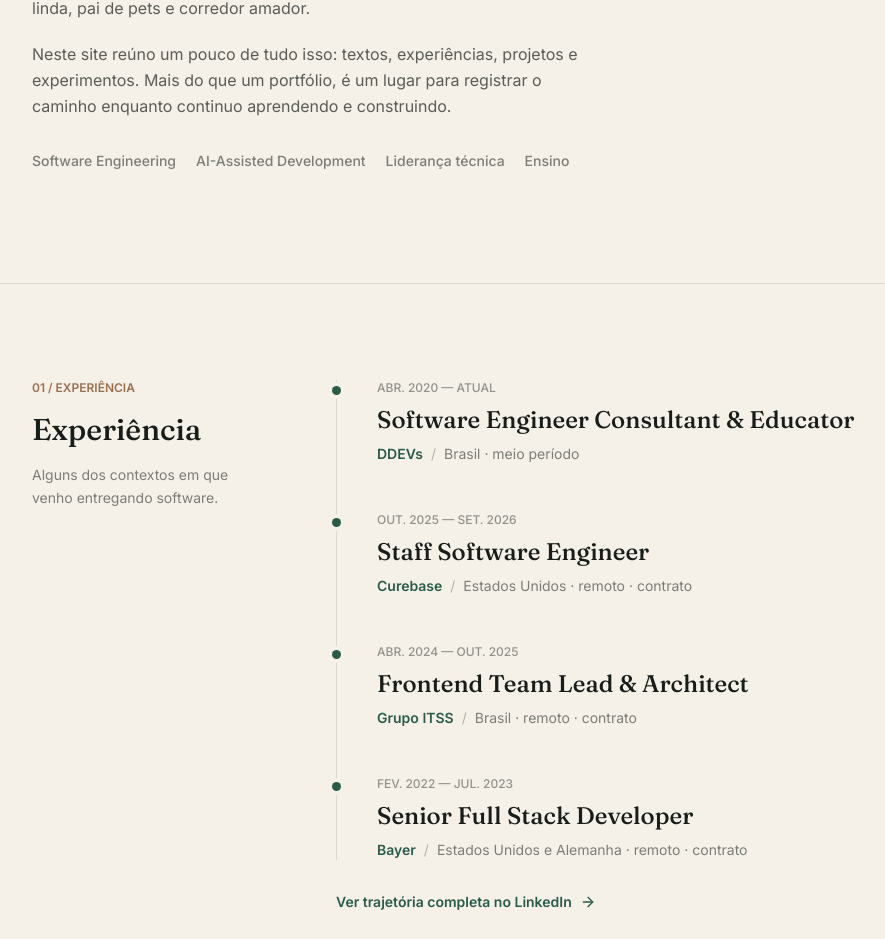
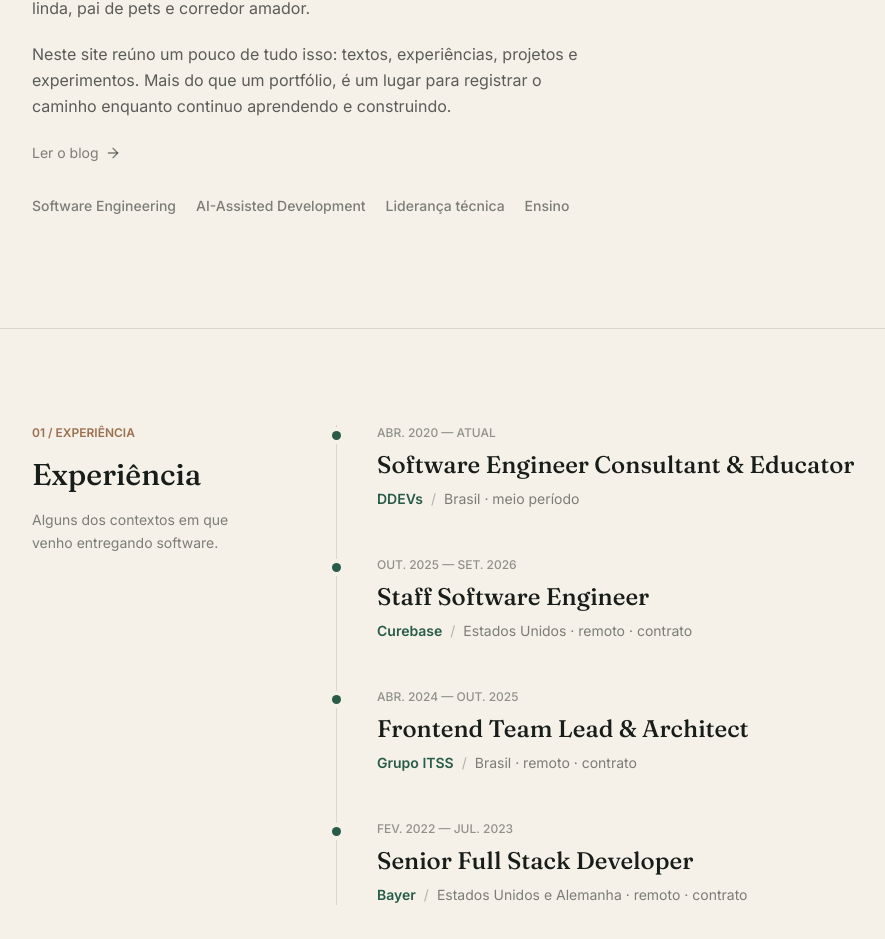
Before and after one commit to odanieldcs/danieldcs.com, a Next.js app: page /about in a window 1280 px wide. Shown: the part 893-1832 px from the top of the page, without its empty margins (72-957 px from the left). Built offline with nearby package versions, Linux system fonts and the light colour scheme; no server answers.

Commit message:
feat: link home to about and about to the blog (ENG-99)
Add a quiet text link under each intro so the pages point to the next place to read.

```diff
--- a/components/about-view.tsx
+++ b/components/about-view.tsx
@@ -1,6 +1,7 @@
 'use client'
 
 import Image from 'next/image'
+import Link from 'next/link'
 import { ArrowRightIcon } from '@/components/arrow-right-icon'
 import { Container } from '@/components/container'
 import { useInterfaceLanguage } from '@/components/interface-language-provider'
@@ -25,6 +26,12 @@ const subtitleClassName = 'mt-4 text-sm leading-relaxed text-foreground/55'
 const ctaLinkClassName = [
   'group mt-8 inline-flex items-center gap-2 text-sm font-semibold text-accent',
   'rounded-sm hover:underline',
+  'outline-none focus-visible:ring-2 focus-visible:ring-foreground/35 focus-visible:ring-offset-2 focus-visible:ring-offset-background',
+].join(' ')
+
+const quietCtaClassName = [
+  'group mt-6 inline-flex w-fit items-center gap-1.5 text-sm text-foreground/55',
+  'rounded-sm transition-colors hover:text-foreground',
   'outline-none focus-visible:ring-2 focus-visible:ring-foreground/35 focus-visible:ring-offset-2 focus-visible:ring-offset-background',
 ].join(' ')
 
@@ -88,6 +95,10 @@ function Intro({ copy }: { copy: AboutCopy }) {
             <p key={paragraph}>{paragraph}</p>
           ))}
         </div>
+        <Link href="/blog" className={quietCtaClassName}>
+          {copy.blogCta}
+          <ArrowRightIcon />
+        </Link>
         <div className="mt-8 flex flex-wrap gap-x-5 gap-y-2 text-sm font-medium text-foreground/55">
           {copy.pillars.map((pillar) => (
             <span key={pillar}>{pillar}</span>
--- a/components/home-view.tsx
+++ b/components/home-view.tsx
@@ -53,6 +53,12 @@ const articleCardClassName = [
   'outline-none focus-visible:ring-2 focus-visible:ring-foreground/35 focus-visible:ring-offset-2 focus-visible:ring-offset-background',
 ].join(' ')
 
+const quietCtaClassName = [
+  'group inline-flex w-fit items-center gap-1.5 text-sm text-foreground/55',
+  'rounded-sm transition-colors hover:text-foreground',
+  'outline-none focus-visible:ring-2 focus-visible:ring-foreground/35 focus-visible:ring-offset-2 focus-visible:ring-offset-background',
+].join(' ')
+
 function Hero({ copy }: { copy: HomeCopy }) {
   return (
     <section className="grid items-center gap-content-gap md:grid-cols-[minmax(0,1.15fr)_minmax(16rem,0.85fr)] md:gap-section">
@@ -79,6 +85,10 @@ function Hero({ copy }: { copy: HomeCopy }) {
             <p key={paragraph}>{paragraph}</p>
           ))}
         </div>
+        <Link href="/about" className={quietCtaClassName}>
+          {copy.aboutCta}
+          <ArrowRightIcon />
+        </Link>
       </div>
     </section>
   )
```
Also changed, not shown: 2 other files (tests, documents, lock files or other folders).
